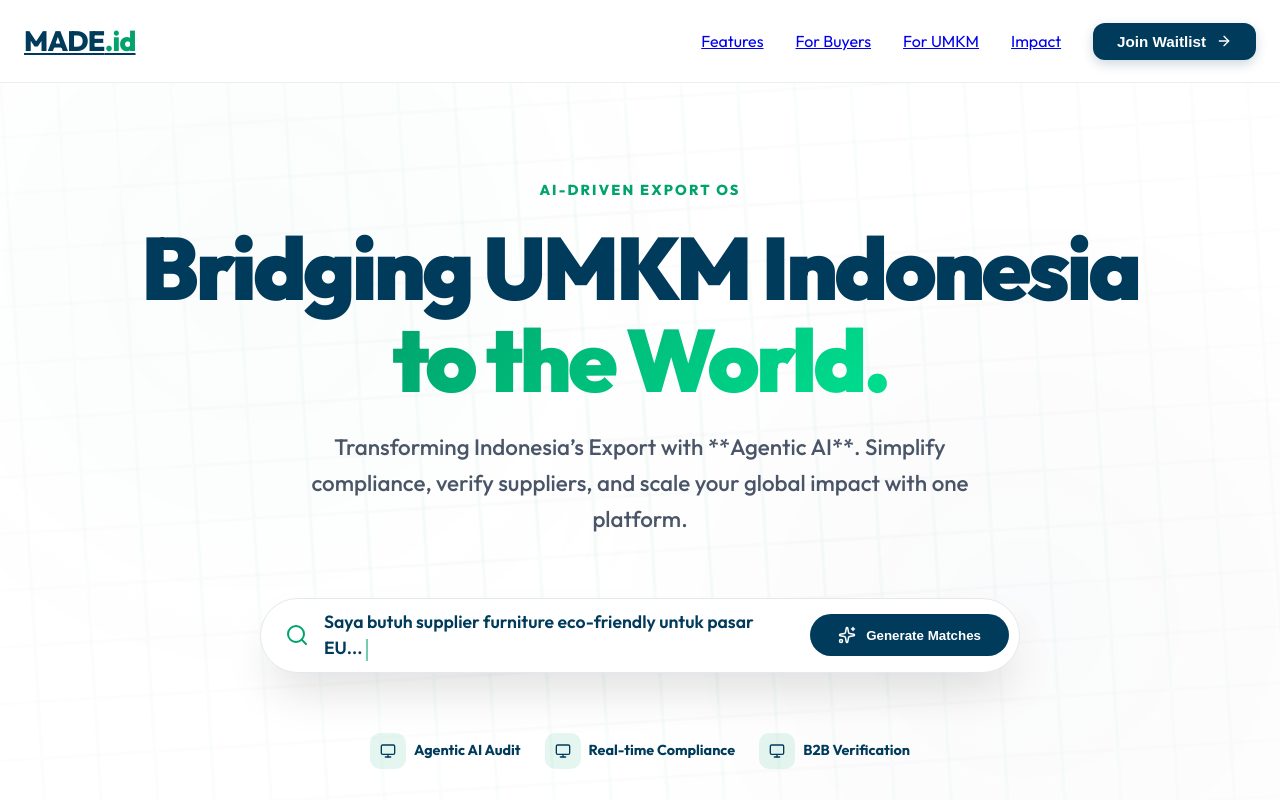
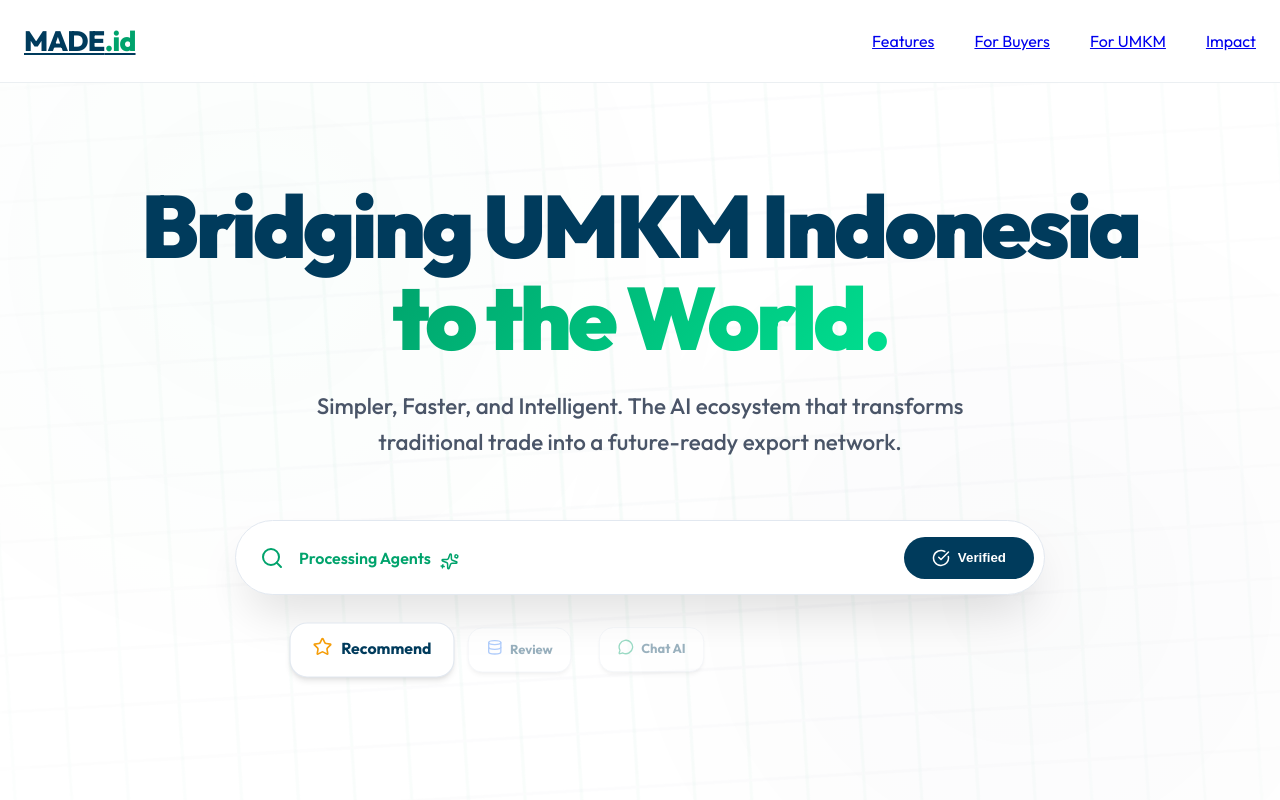
Before and after one commit to langss1/Made_ID, a Next.js app: page / in a window 1280 px wide. Shown: the top 800 px of the page. Built offline with nearby package versions, Linux system fonts and the light colour scheme.

Commit message:
feat: complete premium hero animation sequence (typing → clicked → agentic flow) and removed red-crossed Navbar button/Hero tag

```diff
--- a/src/components/Hero.tsx
+++ b/src/components/Hero.tsx
@@ -1,24 +1,54 @@
 "use client";
 
 import { useState, useEffect } from "react";
-import { motion } from "framer-motion";
-import { Search, Sparkles, Monitor } from "lucide-react";
+import { motion, AnimatePresence } from "framer-motion";
+import { Search, Sparkles, Database, CheckCircle, MessageCircle, Truck, PackageCheck, Star } from "lucide-react";
 
 export default function Hero() {
   const [displayText, setDisplayText] = useState("");
-  const fullText = "Saya butuh supplier furniture eco-friendly untuk pasar EU...";
+  const [stage, setStage] = useState(1); // 1: typing, 2: clicked, 3: matching, 4: results
+  const fullText = "I need a organic coffee supplier from West Java...";
 
   useEffect(() => {
+    if (stage === 1) {
       let i = 0;
       const interval = setInterval(() => {
         setDisplayText(fullText.slice(0, i));
         i++;
         if (i > fullText.length) {
-        setTimeout(() => { i = 0; }, 3000);
+          clearInterval(interval);
+          setTimeout(() => setStage(2), 1500);
         }
-    }, 80);
+      }, 70);
       return () => clearInterval(interval);
-  }, []);
+    }
+  }, [stage]);
+
+  useEffect(() => {
+    if (stage === 2) {
+      const timer = setTimeout(() => setStage(3), 800);
+      return () => clearTimeout(timer);
+    }
+    if (stage === 3) {
+      const timer = setTimeout(() => setStage(4), 4000);
+      return () => clearTimeout(timer);
+    }
+    if (stage === 4) {
+      const timer = setTimeout(() => {
+        setStage(1);
+        setDisplayText("");
+      }, 6000);
+      return () => clearTimeout(timer);
+    }
+  }, [stage]);
+
+  const flowSteps = [
+    { label: "Recommend", icon: <Star size={18} />, color: "#f59e0b" },
+    { label: "Review", icon: <Database size={18} />, color: "#3b82f6" },
+    { label: "Chat AI", icon: <MessageCircle size={18} />, color: "var(--secondary)" },
+    { label: "Delivery", icon: <Truck size={18} />, color: "#8b5cf6" },
+    { label: "Success", icon: <PackageCheck size={18} />, color: "var(--secondary)" }
+  ];
 
   return (
     <section className="hero-section" style={{
@@ -31,7 +61,6 @@ export default function Hero() {
       justifyContent: "center",
       overflow: "hidden"
     }}>
-      {/* Abstract Background SVG Animation */}
       <div className="hero-bg-lines"></div>
       <div className="hero-abstract-line"></div>
 
@@ -41,8 +70,6 @@ export default function Hero() {
         transition={{ duration: 1, ease: "circOut" }}
         style={{ position: "relative", zIndex: 10 }}
       >
-        <span className="sub-header">AI-DRIVEN EXPORT OS</span>
-
         <h1 style={{
           fontSize: "clamp(2.75rem, 8vw, 5.5rem)",
           fontWeight: "900",
@@ -69,18 +96,11 @@ export default function Hero() {
           fontWeight: "500",
           padding: "0 20px"
         }}>
-          Transforming Indonesia’s Export with **Agentic AI**.
-          Simplify compliance, verify suppliers, and scale your global impact with one platform.
+          Simpler, Faster, and Intelligent. The AI ecosystem that transforms traditional trade into a future-ready export network.
         </p>
 
-        {/* AI Prompt Simulator */}
-        <motion.div
-          initial={{ opacity: 0, scale: 0.95 }}
-          animate={{ opacity: 1, scale: 1 }}
-          transition={{ delay: 0.3, duration: 0.6 }}
-          className="search-container"
-          style={{ maxWidth: "800px", margin: "0 auto", padding: "0 20px" }}
-        >
+        {/* Dynamic AI Sequence Simulator */}
+        <div style={{ maxWidth: "850px", margin: "0 auto", padding: "0 20px" }}>
           <div className="ai-search-bar" style={{
             background: "white",
             padding: "10px 10px 10px 24px",
@@ -89,40 +109,92 @@ export default function Hero() {
             alignItems: "center",
             gap: "15px",
             boxShadow: "0 25px 50px -12px rgba(0, 0, 0, 0.15)",
-            border: "1px solid var(--gray-medium)"
+            border: "1px solid var(--gray-medium)",
+            minHeight: "75px"
           }}>
             <Search size={24} color="var(--secondary)" />
             <div style={{ flex: 1, textAlign: "left", fontSize: "1.1rem", fontWeight: "600", color: "var(--primary)" }}>
+              <AnimatePresence mode="wait">
+                {stage === 1 && (
+                  <motion.span key="typing" initial={{ opacity: 0 }} animate={{ opacity: 1 }} exit={{ opacity: 0 }}>
                     {displayText}
                     <motion.span animate={{ opacity: [0, 1, 0] }} transition={{ repeat: Infinity, duration: 0.8 }}
                       style={{ width: "2px", height: "1.4rem", background: "var(--secondary)", display: "inline-block", verticalAlign: "middle", marginLeft: "4px" }} />
+                  </motion.span>
+                )}
+                {stage >= 2 && (
+                   <motion.span key="agentic" initial={{ opacity: 0 }} animate={{ opacity: 1 }}>
+                     {stage === 2 && "Initiating Agentic Match..."}
+                     {stage === 3 && (
+                       <div style={{ display: "flex", gap: "10px", alignItems: "center" }}>
+                          <span style={{ color: "var(--secondary)", fontSize: "1rem" }}>Processing Agents</span>
+                          <motion.div animate={{ rotate: 360 }} transition={{ repeat: Infinity, duration: 2, ease: "linear" }}>
+                             <Sparkles size={18} color="var(--secondary)" />
+                          </motion.div>
                        </div>
-            <button className="btn-primary" suppressHydrationWarning style={{ borderRadius: "40px", padding: "12px 28px", boxShadow: "none" }}>
+                     )}
+                     {stage === 4 && <span style={{ color: "var(--secondary)" }}>Export Lifecycle Initialized!</span>}
+                   </motion.span>
+                )}
+              </AnimatePresence>
+            </div>
+
+            <motion.button
+              animate={stage === 2 ? { scale: 0.95, filter: "brightness(0.8)" } : { scale: 1 }}
+              className="btn-primary"
+              style={{ borderRadius: "40px", padding: "12px 28px", boxShadow: "none", position: "relative" }}
+            >
+              <AnimatePresence mode="wait">
+                {stage < 3 ? (
+                  <motion.div key="btn-gen" style={{ display: "flex", alignItems: "center", gap: "8px" }}
+                    initial={{ opacity: 0 }} animate={{ opacity: 1 }} exit={{ opacity: 0 }}>
                     <Sparkles size={18} /> <span>Generate Matches</span>
-            </button>
+                  </motion.div>
+                ) : (
+                  <motion.div key="btn-done" style={{ color: "white", display: "flex", alignItems: "center", gap: "8px" }}
+                    initial={{ opacity: 0 }} animate={{ opacity: 1 }}>
+                    <CheckCircle size={18} /> <span>Verified</span>
+                  </motion.div>
+                )}
+              </AnimatePresence>
+            </motion.button>
           </div>
-        </motion.div>
 
-        {/* Verification Badges */}
-        <div style={{ marginTop: "60px", display: "flex", gap: "24px", justifyContent: "center", flexWrap: "wrap", padding: "0 20px" }}>
-          {[
-            { label: "Agentic AI Audit", icon: <Monitor size={16} /> },
-            { label: "Real-time Compliance", icon: <Monitor size={16} /> },
-            { label: "B2B Verification", icon: <Monitor size={16} /> }
-          ].map((item, idx) => (
+          {/* Agentic Flow Animation Overlay */}
+          <div style={{ height: "100px", marginTop: "30px", position: "relative" }}>
+            <AnimatePresence>
+              {stage >= 3 && (
+                <div style={{ display: "flex", justifyContent: "center", gap: "15px", alignItems: "center" }}>
+                  {flowSteps.map((step, idx) => (
                     <motion.div
-              key={idx}
-              initial={{ opacity: 0 }}
-              animate={{ opacity: 1 }}
-              transition={{ delay: 0.8 + (idx * 0.1) }}
-              style={{ display: "flex", alignItems: "center", gap: "8px", color: "var(--primary)", fontSize: "0.9rem", fontWeight: "700" }}
+                      key={step.label}
+                      initial={{ opacity: 0, scale: 0.8, y: 10 }}
+                      animate={{
+                        opacity: stage === 3 ? (idx === 0 ? 1 : 0.4) : (stage === 4 ? 1 : 0),
+                        scale: stage === 4 ? 1 : (idx === 0 ? 1.1 : 0.9),
+                        y: 0
+                      }}
+                      transition={{ delay: idx * 0.4 }}
+                      style={{
+                        background: "white",
+                        padding: "12px 20px",
+                        borderRadius: "16px",
+                        boxShadow: "var(--shadow)",
+                        border: "1px solid var(--gray-medium)",
+                        display: "flex",
+                        alignItems: "center",
+                        gap: "8px"
+                      }}
                     >
-              <div style={{ background: "rgba(0, 163, 108, 0.1)", padding: "10px", borderRadius: "10px", display: "flex" }}>
-                {item.icon}
-              </div>
-              {item.label}
+                      <div style={{ color: step.color }}>{step.icon}</div>
+                      <span style={{ fontSize: "0.9rem", fontWeight: "700", color: "var(--primary)" }}>{step.label}</span>
+                      {stage === 4 && <CheckCircle size={14} color="var(--secondary)" />}
                     </motion.div>
                   ))}
+                </div>
+              )}
+            </AnimatePresence>
+          </div>
         </div>
       </motion.div>
 
--- a/src/components/Navbar.tsx
+++ b/src/components/Navbar.tsx
@@ -3,7 +3,7 @@
 import { useState, useEffect } from "react";
 import Link from "next/link";
 import { motion, AnimatePresence } from "framer-motion";
-import { Menu, X, ArrowRight } from "lucide-react";
+import { Menu, X } from "lucide-react";
 
 export default function Navbar() {
   const [mounted, setMounted] = useState(false);
@@ -54,20 +54,14 @@ export default function Navbar() {
         </Link>
 
         {/* Desktop Menu */}
-        <div className="desktop-links" style={{ display: "flex", gap: "2rem", alignItems: "center" }}>
+        <div className="desktop-links" style={{ display: "flex", gap: "2.5rem", alignItems: "center" }}>
           {navLinks.map((link) => (
-            <Link key={link.name} href={link.href} className="nav-link">
-              {link.name}
-            </Link>
+            <motion.div key={link.name} whileHover={{ y: -2 }}>
+              <Link href={link.href} className="nav-link">
+                {link.name}
+              </Link>
+            </motion.div>
           ))}
-          <motion.button
-            whileHover={{ scale: 1.05 }}
-            whileTap={{ scale: 0.95 }}
-            className="btn-primary"
-            style={{ padding: "10px 24px", borderRadius: "12px", fontSize: "0.95rem" }}
-          >
-            Join Waitlist <ArrowRight size={16} />
-          </motion.button>
         </div>
 
         {/* Mobile Toggle */}
@@ -111,9 +105,6 @@ export default function Navbar() {
                 {link.name}
               </Link>
             ))}
-            <button className="btn-primary" style={{ width: "100%", padding: "1rem" }}>
-              Join Waitlist
-            </button>
           </motion.div>
         )}
       </AnimatePresence>
```
Lines whose indentation alone changed are shown as unchanged.
